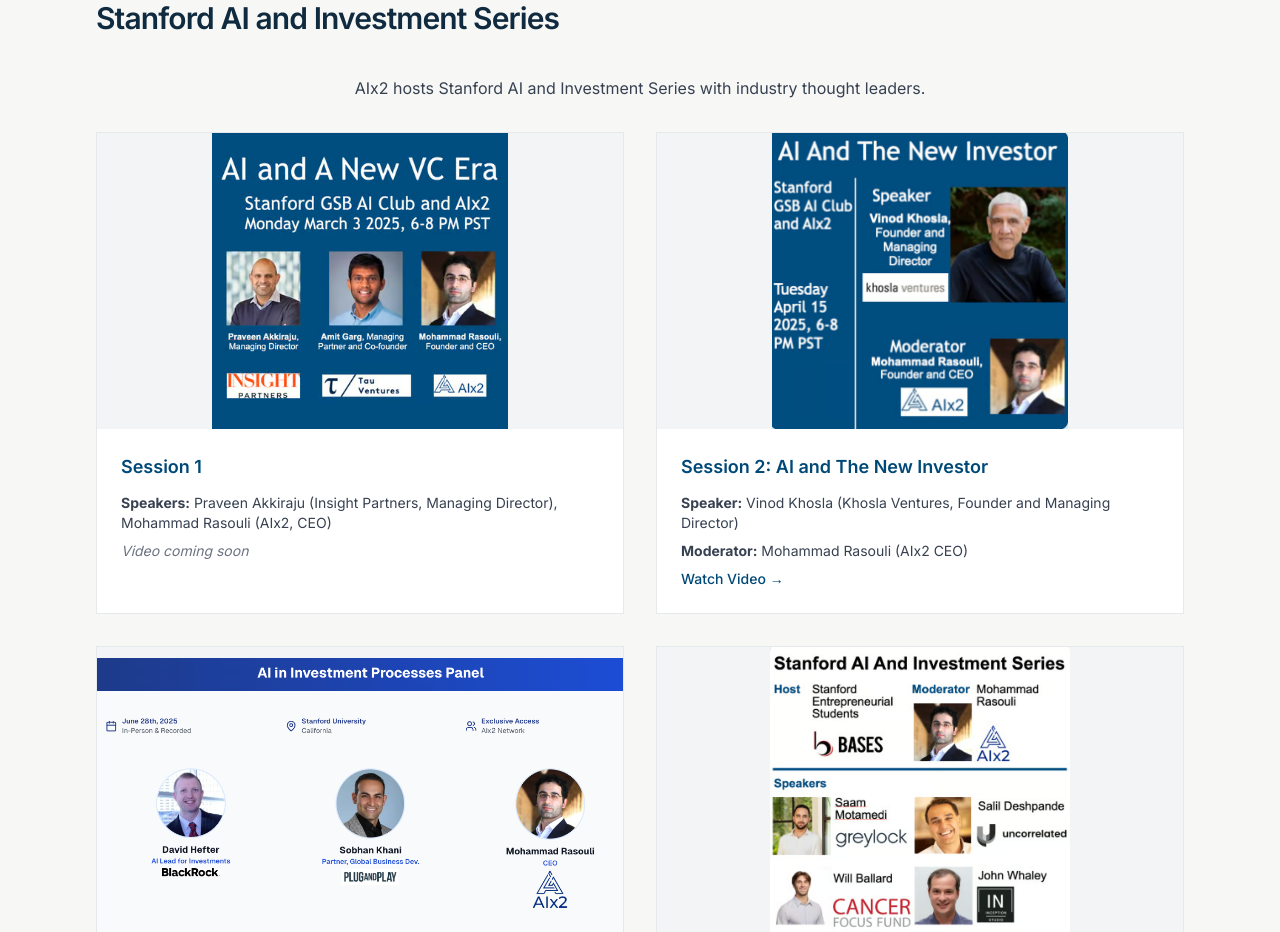
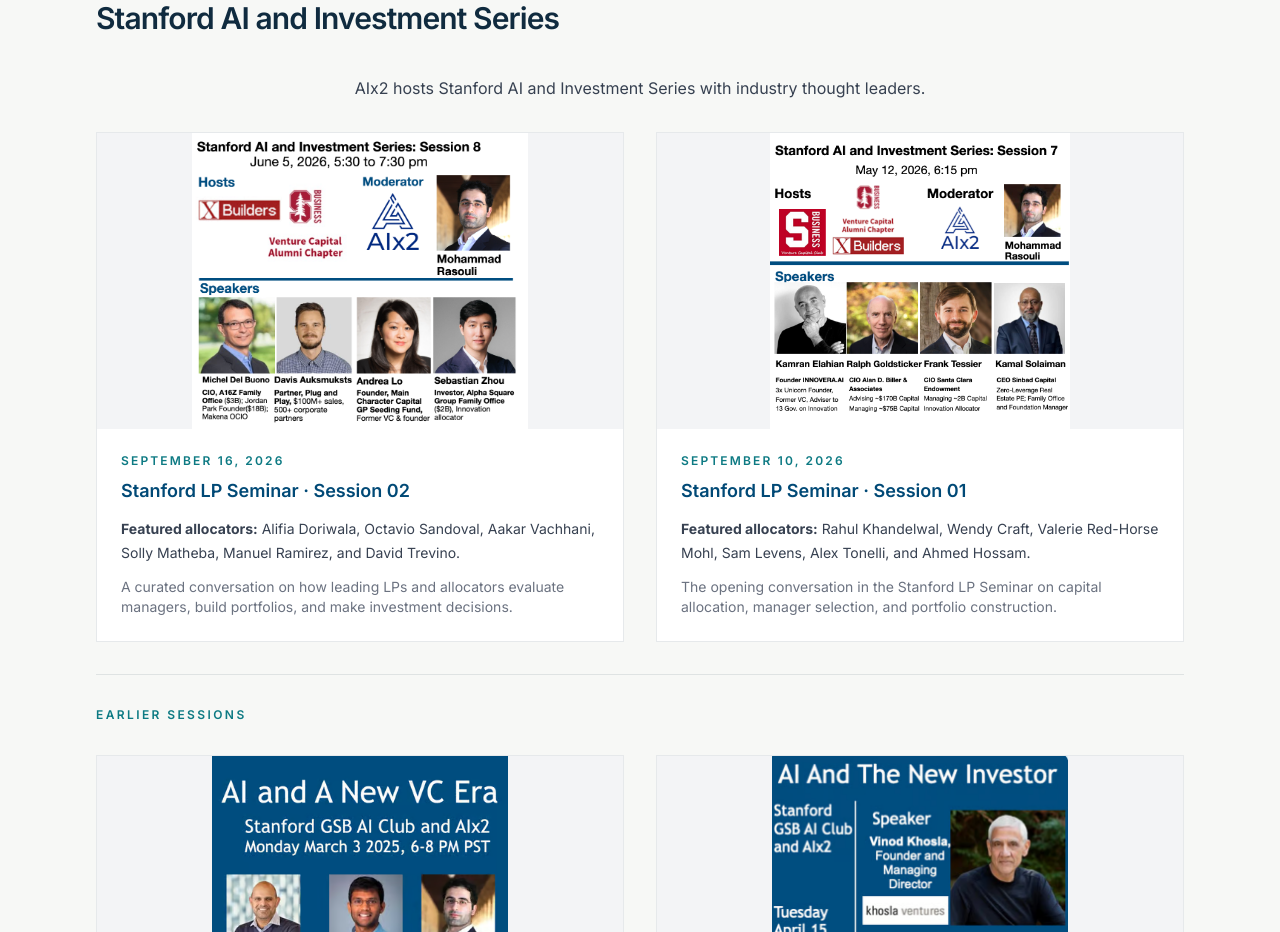
Before and after one commit to Mohammd-Rasouli/aix2-website, a Next.js app: page /media in a window 1280 px wide. Shown: the part 2920-3852 px from the top of the page. Built offline with nearby package versions, Linux system fonts and the light colour scheme.

Commit message:
Add latest Stanford LP seminar events

```diff
--- a/app/media/page.tsx
+++ b/app/media/page.tsx
@@ -612,6 +612,54 @@ export default function Media() {
               </p>
 
               <div className="grid grid-cols-1 md:grid-cols-2 gap-8">
+                {/* September 16, 2026 */}
+                <div className="bg-white border border-[#102b3f]/10 overflow-hidden hover:border-[#0d7a83]/50 hover:-translate-y-1 transition-all duration-300">
+                  <Link href="https://luma.com/3w5x9br3" target="_blank" rel="noopener noreferrer">
+                    <div className="relative w-full aspect-[16/9] bg-gray-100">
+                      <Image
+                        src="/images/stanford-ai-and-investment-series-session-8.png"
+                        alt="Stanford LP Seminar, September 16, 2026"
+                        fill
+                        className="object-contain"
+                      />
+                    </div>
+                    <div className="p-6">
+                      <p className="text-xs font-semibold uppercase tracking-[0.18em] text-[#0d7a83] mb-2">September 16, 2026</p>
+                      <h3 className="text-lg font-semibold text-[#004976] mb-3">Stanford LP Seminar · Session 02</h3>
+                      <p className="text-gray-700 text-sm leading-6 mb-3">
+                        <strong>Featured allocators:</strong> Alifia Doriwala, Octavio Sandoval, Aakar Vachhani, Solly Matheba, Manuel Ramirez, and David Trevino.
+                      </p>
+                      <p className="text-gray-500 text-sm">A curated conversation on how leading LPs and allocators evaluate managers, build portfolios, and make investment decisions.</p>
+                    </div>
+                  </Link>
+                </div>
+
+                {/* September 10, 2026 */}
+                <div className="bg-white border border-[#102b3f]/10 overflow-hidden hover:border-[#0d7a83]/50 hover:-translate-y-1 transition-all duration-300">
+                  <Link href="https://luma.com/tmp1kqvt" target="_blank" rel="noopener noreferrer">
+                    <div className="relative w-full aspect-[16/9] bg-gray-100">
+                      <Image
+                        src="/images/stanford-ai-and-investment-series-session-7.png"
+                        alt="Stanford LP Seminar, September 10, 2026"
+                        fill
+                        className="object-contain"
+                      />
+                    </div>
+                    <div className="p-6">
+                      <p className="text-xs font-semibold uppercase tracking-[0.18em] text-[#0d7a83] mb-2">September 10, 2026</p>
+                      <h3 className="text-lg font-semibold text-[#004976] mb-3">Stanford LP Seminar · Session 01</h3>
+                      <p className="text-gray-700 text-sm leading-6 mb-3">
+                        <strong>Featured allocators:</strong> Rahul Khandelwal, Wendy Craft, Valerie Red-Horse Mohl, Sam Levens, Alex Tonelli, and Ahmed Hossam.
+                      </p>
+                      <p className="text-gray-500 text-sm">The opening conversation in the Stanford LP Seminar on capital allocation, manager selection, and portfolio construction.</p>
+                    </div>
+                  </Link>
+                </div>
+
+                <div className="md:col-span-2 border-t border-[#102b3f]/10 pt-8">
+                  <p className="text-xs font-semibold uppercase tracking-[0.2em] text-[#0d7a83]">Earlier sessions</p>
+                </div>
+
                 {/* Session 1 */}
                 <div className="bg-white border border-[#102b3f]/10 overflow-hidden hover:border-[#0d7a83]/50 hover:-translate-y-1 transition-all duration-300">
                   <div className="relative w-full aspect-[16/9] bg-gray-100">
```
